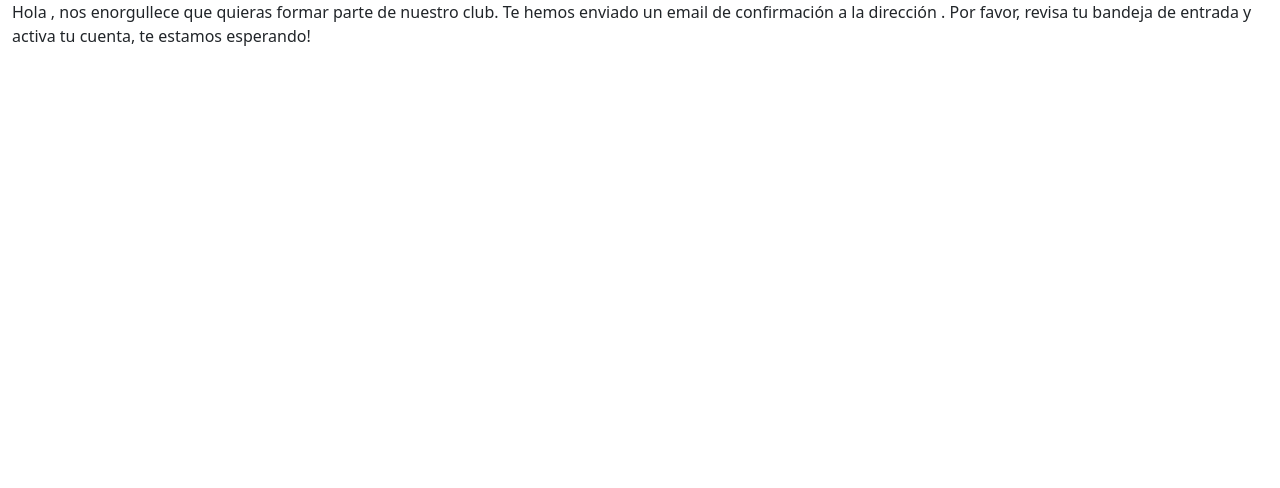
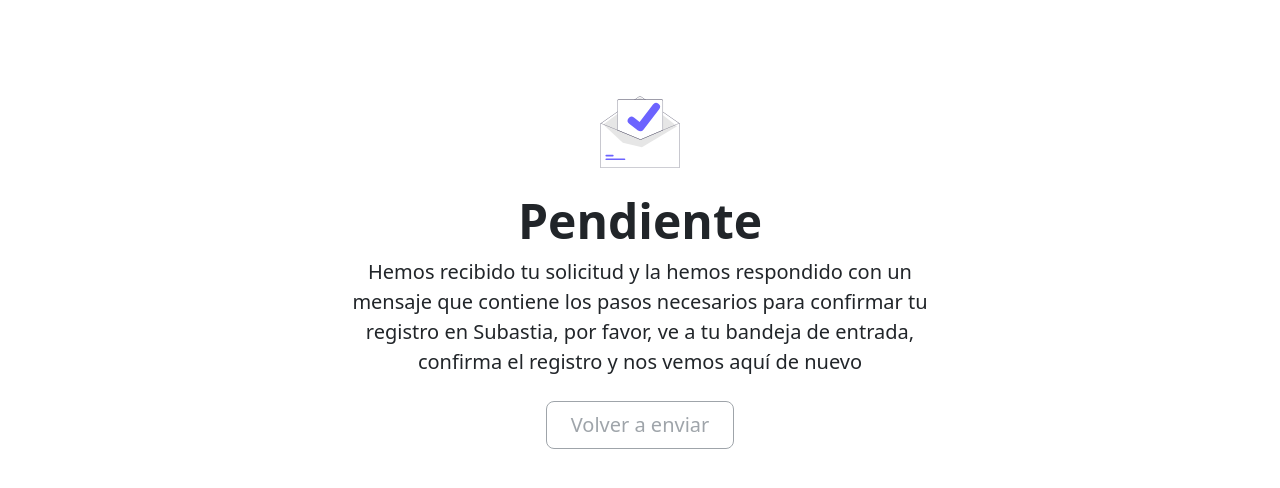
Before and after one commit to wonddark/mercadi, a React (Create React App) app: page /registration/confirm in a window 1280 px wide. Shown: the top 488 px of the page. Built offline with nearby package versions, Linux system fonts and the light colour scheme.

Commit message:
Finished the page for registration pending of confirmation

```diff
--- a/src/components/ConfirmRegistration.tsx
+++ b/src/components/ConfirmRegistration.tsx
@@ -1,13 +1,32 @@
-import { useLocation } from "react-router-dom";
+import { ReactComponent as EmailSent } from "../assets/undraw_mail_sent.svg";
 
 function ConfirmRegistration() {
-  const { state } = useLocation();
   return (
     <div className="container-fluid">
-      Hola {state?.["name"]}, nos enorgullece que quieras formar parte de
-      nuestro club. Te hemos enviado un email de confirmación a la dirección{" "}
-      {state?.["email"]}. Por favor, revisa tu bandeja de entrada y activa tu
-      cuenta, te estamos esperando!
+      <div className="px-4 py-5 my-5 text-center">
+        <EmailSent
+          style={{ width: "80px", height: "auto" }}
+          className="mx-auto mb-4"
+        />
+        <h1 className="display-5 fw-bold">Pendiente</h1>
+        <div className="col-lg-6 mx-auto">
+          <p className="lead mb-4">
+            Hemos recibido tu solicitud y la hemos respondido con un mensaje que
+            contiene los pasos necesarios para confirmar tu registro en
+            Subastia, por favor, ve a tu bandeja de entrada, confirma el
+            registro y nos vemos aquí de nuevo
+          </p>
+          <div className="d-grid gap-2 d-sm-flex justify-content-sm-center">
+            <button
+              type="button"
+              className="btn btn-outline-secondary btn-lg px-4"
+              disabled
+            >
+              Volver a enviar
+            </button>
+          </div>
+        </div>
+      </div>
     </div>
   );
 }
```
Also changed, not shown: src/assets/undraw_mail_sent.svg (added).
